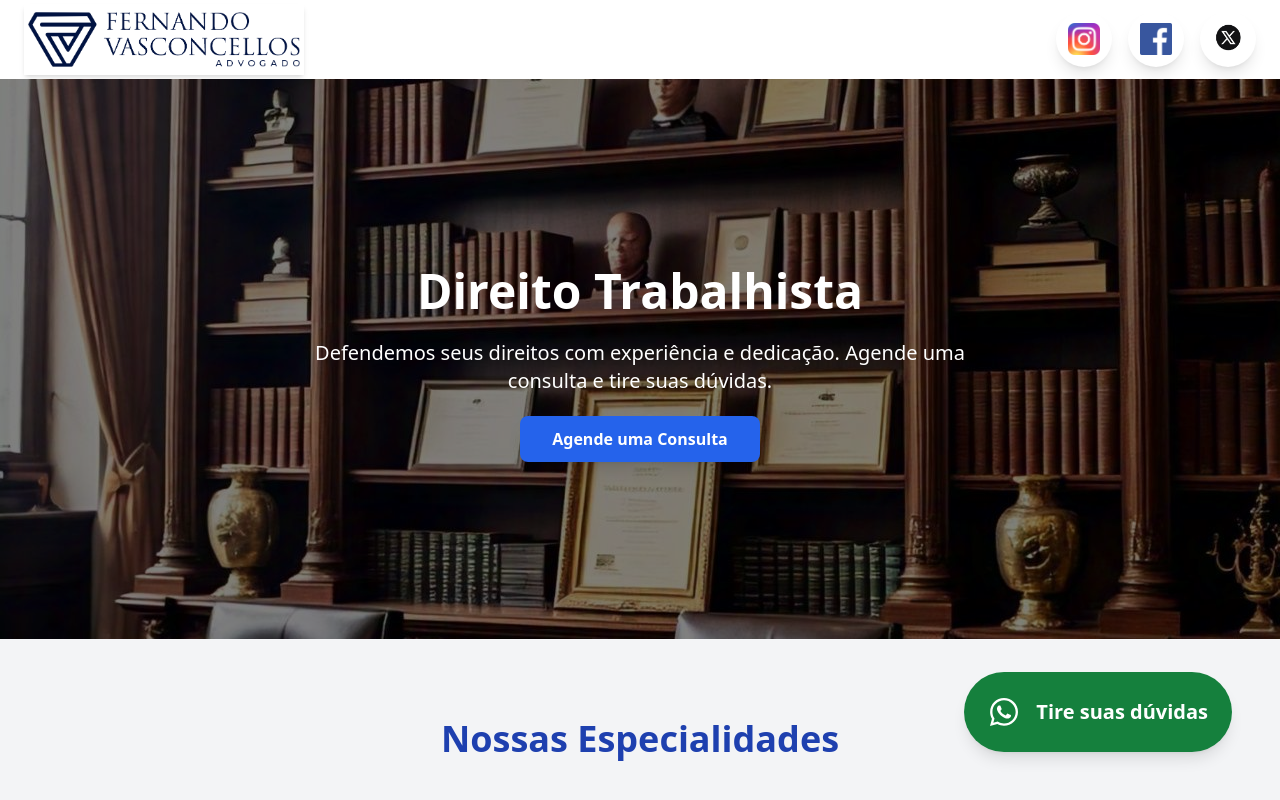
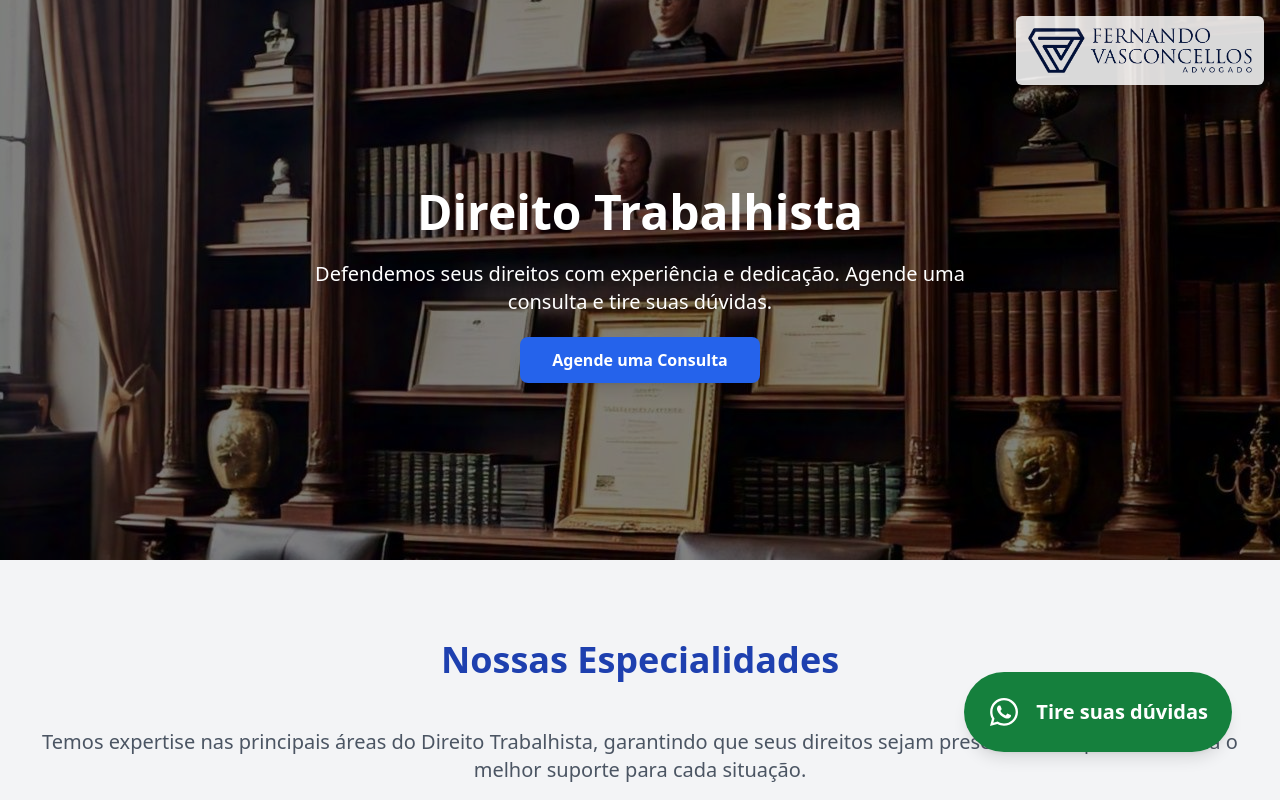
Before and after one commit to Devluizpaulo/dr-fernando-vasconcelos, a Next.js app: page / in a window 1280 px wide. Shown: the top 800 px of the page. Built offline with nearby package versions, Linux system fonts and the light colour scheme.

Commit message:
Atualizações no layout e texto

```diff
--- a/src/app/page.tsx
+++ b/src/app/page.tsx
@@ -1,6 +1,5 @@
 import { FC } from 'react';
 import { FaClipboardList, FaHandshake, FaBullhorn, FaClock, FaBuilding, FaExclamationTriangle, FaWhatsapp, FaBriefcase } from 'react-icons/fa';
-import Header from '@/components/Header';
 import Footer from '@/components/Footer';
 import Card from '@/components/Card';
 import ContactForm from '@/components/ContactForm';
@@ -9,8 +8,6 @@ import Image from 'next/image';
 const Home: FC = () => {
   return (
     <div>
-      <Header />
-
       <section
         id="Home"
         className="relative text-white text-center py-10 bg-gradient-to-b from-blue-900 to-blue-600 h-[70vh] flex flex-col justify-center items-center"
@@ -44,16 +41,15 @@ const Home: FC = () => {
           </a>
         </div>
 
-        <div className="absolute bg-white opacity-80 rounded-md p-2 shadow-lg top-2 right-4 z-40 sm:hidden">
+        <div className="absolute bg-white opacity-85 rounded-md p-3 shadow-lg top-4 right-4 z-40">
           <Image
-            src="/VASCONCELLOS.png" // Verifique o caminho e nome
+            src="/VASCONCELLOS.png" // Verifique o caminho do arquivo
             alt="Logo"
-            width={120} // Aumente se necessário
-            height={140}
-            className="" // Ajuste se precisar de um formato diferente
+            width={200} // Tamanho base da imagem
+            height={200}
+            className="w-36 sm:w-36 lg:w-56 object-contain" // Adiciona responsividade e mantém as proporções
           />
         </div>
-
 
       </section>
 
@@ -205,8 +201,8 @@ const Home: FC = () => {
             <Image
               src="/adv.png"
               alt="Dr. Fernando Vasconcellos"
-              width={100}
-              height={100}
+              width={150}
+              height={150}
               className="w-full h-auto rounded-2xl"
             />
           </div>
--- a/src/components/ContactForm.tsx
+++ b/src/components/ContactForm.tsx
@@ -75,7 +75,7 @@ const ContactForm = () => {
                   type="text"
                   id="subject"
                   name="subject"
-                  placeholder="Ex.: [Seu Nome] site"
+                  placeholder="Digite o Assunto"
                   className="w-full p-3 border rounded-lg mt-2 focus:outline-none focus:ring-2 focus:ring-blue-600"
                   required
                 />
@@ -100,8 +100,6 @@ const ContactForm = () => {
             </form>
           </div>
         </div>
-
-        {/* Card Endereço */}
         <div className="w-[400px] p-8 bg-white rounded-lg shadow-md hover:shadow-lg transition-all">
           <div className="text-center">
             <FaMapMarkerAlt className="w-16 h-16 mx-auto text-red-500" />
@@ -109,16 +107,19 @@ const ContactForm = () => {
             <p className="text-gray-700 mt-4">
               Venha nos visitar em nosso escritório. Estamos localizados em um ambiente acolhedor e de fácil acesso:
             </p>
-            <p className="text-gray-800 font-semibold mt-2">Av. Sete de Setembro, 414<br />Diadema - SP</p>
+            <p className="text-gray-800 font-semibold mt-2">
+              R. Orense, 41, sala 304<br />
+              Centro, Diadema - SP, 09920-650
+            </p>
             <a
-              href="https://www.google.com/maps/search/?api=1&query=Av.+Sete+de+Setembro,+414,+Diadema"
+              href="https://www.google.com/maps/search/?api=1&query=R.+Orense,+41,+sala+304,+Diadema,+SP,+09920-650"
               target="_blank"
               className="mt-6 inline-block bg-red-500 hover:bg-red-600 text-white font-bold py-3 px-6 rounded-full shadow-lg transition-transform transform hover:scale-105 active:scale-95 duration-300"
             >
-              Ver no Google Maps
+              Faça uma visita
             </a>
             <iframe
-              src="https://www.google.com/maps/embed?pb=!1m18!1m12!1m3!1d3657.509682902484!2d-46.6187524!3d-23.6465651!2m3!1f0!2f0!3f0!3m2!1i1024!2i768!4f13.1!3m3!1m2!1s0x94ce5b6ad7f791ad%3A0x265bbc6d6e376c7f!2sAv.+Sete+de+Setembro%2C+414+-+Diadema%2C+SP!5e0!3m2!1spt-BR!2sbr!4v1700000000000"
+              src="https://www.google.com/maps/embed?pb=!1m18!1m12!1m3!1d3657.509682902484!2d-46.6187524!3d-23.6465651!2m3!1f0!2f0!3f0!3m2!1i1024!2i768!4f13.1!3m3!1m2!1s0x94ce5b6ad7f791ad%3A0x265bbc6d6e376c7f!2sR.+Orense,+41,+sala+304,+Diadema,+SP,+09920-650!5e0!3m2!1spt-BR!2sbr!4v1700000000000"
               width="100%"
               height="150"
               allowFullScreen
@@ -127,6 +128,7 @@ const ContactForm = () => {
             ></iframe>
           </div>
         </div>
+
       </div>
     </section>
   );
```
Also changed, not shown: public/adv.png.
